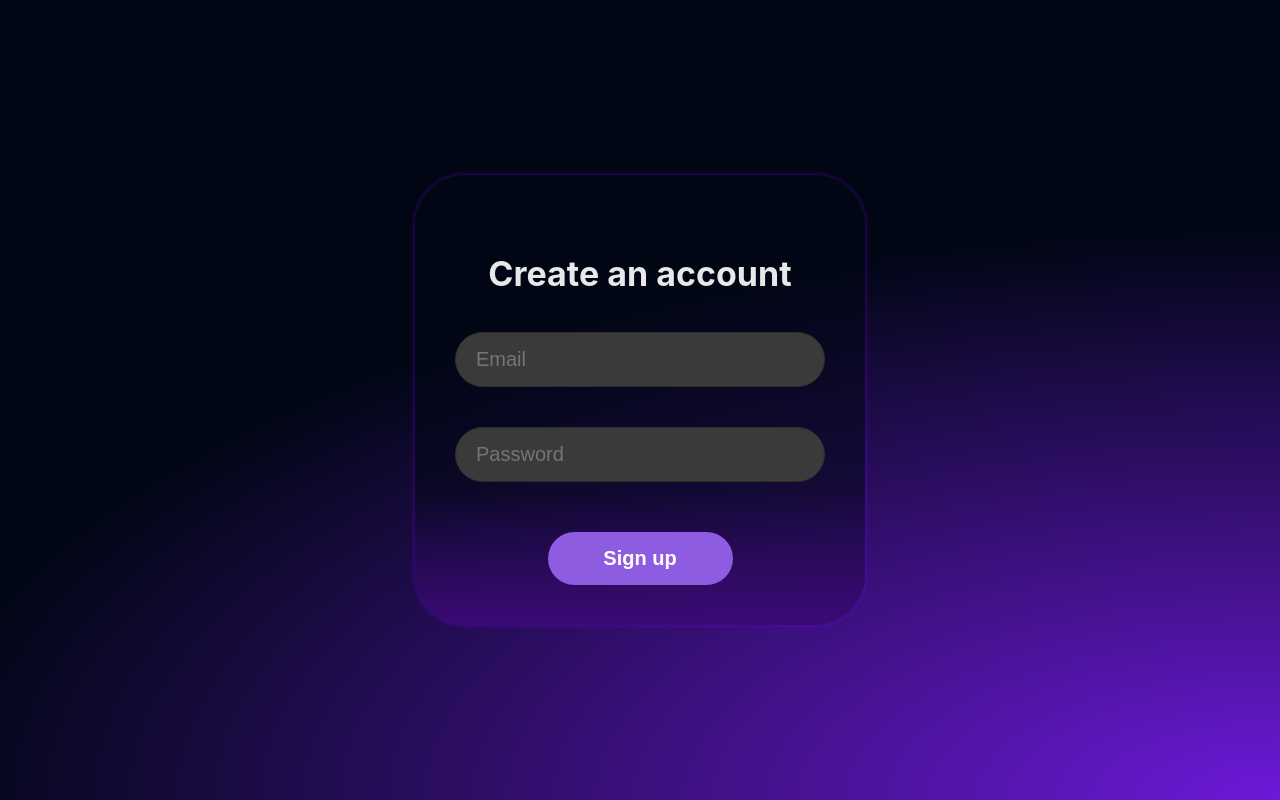
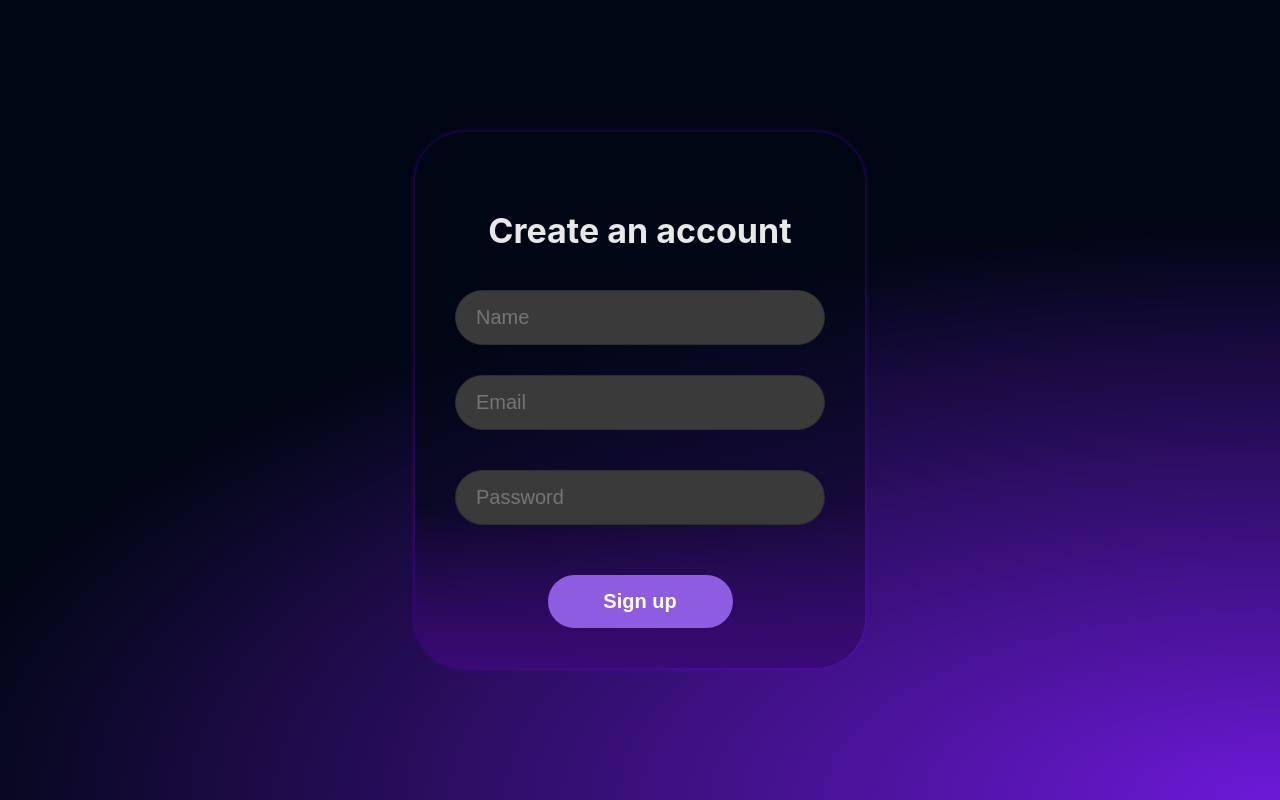
Before and after one commit to Lucius201/Netro, a React (Vite) app in the folder Frontend/: page /registerpage in a window 1280 px wide. Built offline with nearby package versions, Linux system fonts and the light colour scheme.

Commit message:
Registerfield

```diff
--- a/Frontend/src/components/NavBarNeu.tsx
+++ b/Frontend/src/components/NavBarNeu.tsx
@@ -1,4 +1,4 @@
-import { Link } from "react-router-dom";
+import { Link, useLocation } from "react-router-dom";
 import '../styles/globals.css';
 import React from 'react';
 
@@ -8,11 +8,12 @@ type User = {
 };
 
 type NavbarProps = {
-  user: User | null; // null, wenn nicht angemeldet
+  user: User | null;
 };
 
-// Nur EINE default-Export-Funktion
 const NavBar: React.FC<NavbarProps> = ({ user }) => {
+  const location = useLocation();
+
   const headerStyle: React.CSSProperties = {
     backgroundColor: "var(--background)",
     padding: "45px 0 0.6rem 0",
@@ -66,24 +67,26 @@ const NavBar: React.FC<NavbarProps> = ({ user }) => {
         </h1>
         <ul style={ulStyle}>
           {user ? (
-            // Wenn user angemeldet ist, Avatar + Name anzeigen
             <li style={liStyle}>
               <Link to="/profile" style={linkStyle}>
-                {/* <img
-                  src={user.avatarUrl}
-                  alt={`${user.name}'s Avatar`}
-                  style={{ width: "32px", height: "32px", borderRadius: "50%", marginRight: "0.5rem" }}
-                /> */}
                 <span>{localStorage.getItem("e-mail")}</span>
               </Link>
             </li>
           ) : (
-            // Wenn NICHT angemeldet, Login-Link zeigen
-            <li style={liStyle}>
-              <Link to="/loginpage" style={linkStyle}>
-                Login
-              </Link>
-            </li>
+            <>
+              <li style={liStyle}>
+                <Link to="/loginpage" style={linkStyle}>
+                  Login
+                </Link>
+              </li>
+              {location.pathname === "/loginpage" && (
+                <li style={liStyle}>
+                  <Link to="/registerpage" style={linkStyle}>
+                    Register
+                  </Link>
+                </li>
+              )}
+            </>
           )}
         </ul>
       </nav>
--- a/Frontend/src/components/RegisterField.tsx
+++ b/Frontend/src/components/RegisterField.tsx
@@ -41,7 +41,36 @@ export default function RegisterField() {
                 textAlign: "center",
             }}
         >
-            <h2 style={{ marginBottom: "1.5rem" }}>Create an account</h2>
+            <h2 style={{ marginBottom: "1,5rem" }}>Create an account</h2>
+            <div style={{ marginBottom: "1,5rem", textAlign: "left" }}>
+                <label
+                    htmlFor="name"
+                    style={{
+                        display: "block",
+                        marginBottom: "0.5rem",
+                        fontWeight: "500",
+                    }}
+                ></label>
+                <input
+                    placeholder="Name"
+                    id="name"
+                    type="name"
+                    value={password}
+                    onChange={(e) => setPassword(e.target.value)}
+                    style={{
+                        width: "100%",
+                        padding: "0.75rem 1rem",
+                        borderRadius: "999px", // Pillenform
+                        border: "1px solid #2e2e2e", // Dunkelgraue Umrandung
+                        backgroundColor: "#3a3a3a", // Grauer Hintergrund
+                        color: "#fff", // Weißer Text
+                        fontSize: "1rem",
+                        outline: "none",
+                        marginBottom: "1rem",
+                    }}
+                    required
+                />
+            </div>
 
             <div style={{ marginBottom: "1rem", textAlign: "left" }}>
                 <label
@@ -52,6 +81,7 @@ export default function RegisterField() {
                         fontWeight: "500",
                     }}
                 ></label>
+
                 <input
                     placeholder="Email"
                     id="email"
```
